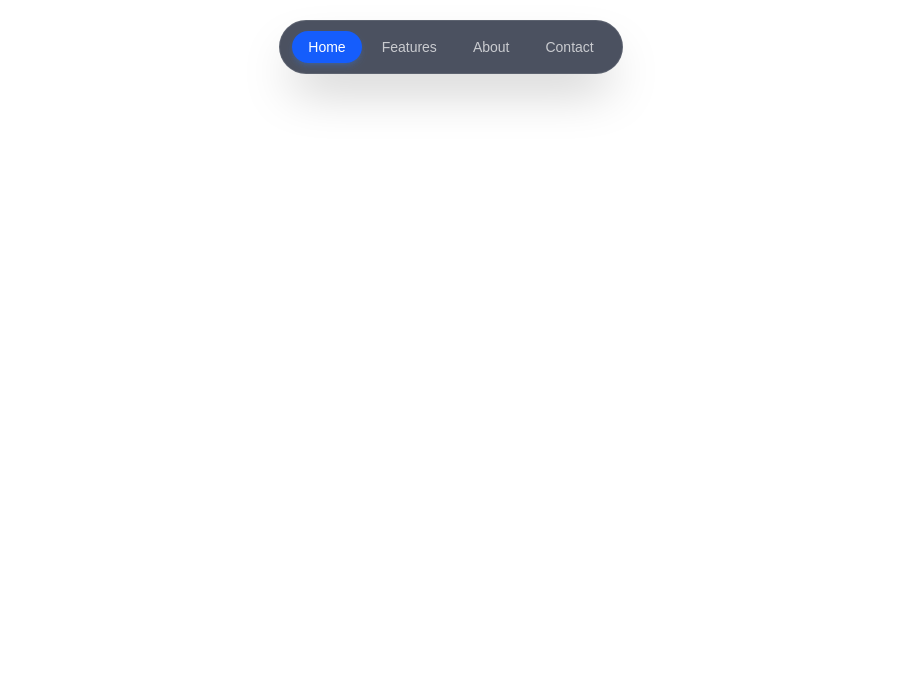
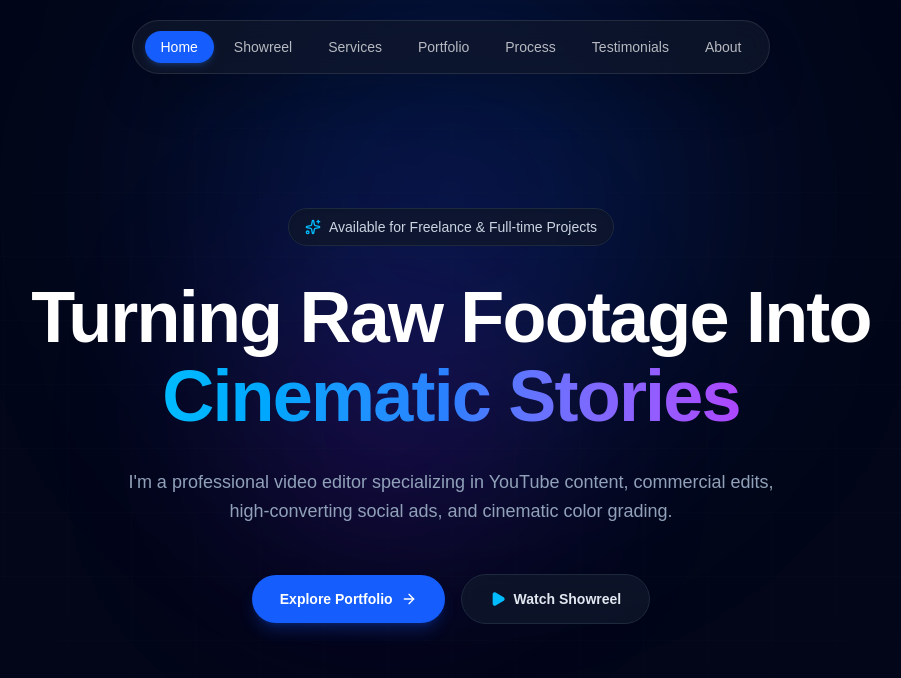
Before and after one commit to cipherWizard31/ezra-yidnekachew, a Next.js app: page / in a window 1280 px wide. Shown: the top 678 px of the page, without its empty margins (189-1090 px from the left). Built offline with nearby package versions, Linux system fonts and the light colour scheme; a web font is replaced by a local one.

Commit message:
Add Hero component and update Navbar with new sections

```diff
--- /dev/null
+++ b/app/components/Hero/page.tsx
@@ -0,0 +1,85 @@
+'use client';
+
+import { motion } from 'framer-motion';
+import { Play, ArrowRight, Sparkles } from 'lucide-react';
+
+export default function Hero() {
+  return (
+    <section
+      id="home"
+      className="relative min-h-screen flex items-center justify-center bg-slate-950 overflow-hidden pt-24 pb-16 px-6"
+    >
+      {/* Background Ambient Glows */}
+      <div className="absolute top-1/4 left-1/2 -translate-x-1/2 -translate-y-1/2 w-[500px] h-[500px] bg-blue-600/20 rounded-full blur-[120px] pointer-events-none" />
+      <div className="absolute top-1/3 left-1/3 w-[300px] h-[300px] bg-purple-600/15 rounded-full blur-[100px] pointer-events-none" />
+
+      {/* Background Grid Pattern */}
+      <div className="absolute inset-0 bg-[linear-gradient(to_right,#1e293b15_1px,transparent_1px),linear-gradient(to_bottom,#1e293b15_1px,transparent_1px)] bg-[size:4rem_4rem] [mask-image:radial-gradient(ellipse_60%_50%_at_50%_50%,#000_70%,transparent_100%)] pointer-events-none" />
+
+      <div className="relative max-w-5xl mx-auto text-center space-y-8 z-10">
+
+        {/* Availability Badge */}
+        <motion.div
+          initial={{ opacity: 0, y: 20 }}
+          animate={{ opacity: 1, y: 0 }}
+          transition={{ duration: 0.5 }}
+          className="inline-flex items-center gap-2 px-4 py-2 rounded-full bg-slate-900/80 border border-slate-800 backdrop-blur-md shadow-inner"
+        >
+          <Sparkles className="w-4 h-4 text-sky-400" />
+          <span className="text-xs sm:text-sm font-medium text-slate-300">
+            Available for Freelance & Full-time Projects
+          </span>
+        </motion.div>
+
+        {/* Headline */}
+        <motion.h1
+          initial={{ opacity: 0, y: 20 }}
+          animate={{ opacity: 1, y: 0 }}
+          transition={{ duration: 0.5, delay: 0.1 }}
+          className="text-4xl sm:text-6xl md:text-7xl font-extrabold tracking-tight text-white leading-[1.1]"
+        >
+          Turning Raw Footage Into{' '}
+          <span className="bg-clip-text text-transparent bg-gradient-to-r from-sky-400 via-blue-500 to-purple-500">
+            Cinematic Stories
+          </span>
+        </motion.h1>
+
+        {/* Subtitle */}
+        <motion.p
+          initial={{ opacity: 0, y: 20 }}
+          animate={{ opacity: 1, y: 0 }}
+          transition={{ duration: 0.5, delay: 0.2 }}
+          className="max-w-2xl mx-auto text-base sm:text-lg text-slate-400 leading-relaxed"
+        >
+          I'm a professional video editor specializing in YouTube content, commercial edits, high-converting social ads, and cinematic color grading.
+        </motion.p>
+
+        {/* Call to Actions */}
+        <motion.div
+          initial={{ opacity: 0, y: 20 }}
+          animate={{ opacity: 1, y: 0 }}
+          transition={{ duration: 0.5, delay: 0.3 }}
+          className="flex flex-col sm:flex-row items-center justify-center gap-4 pt-4"
+        >
+          {/* Primary CTA */}
+          <a
+            href="#portfolio"
+            className="w-full sm:w-auto inline-flex items-center justify-center gap-2 px-7 py-3.5 rounded-full bg-blue-600 hover:bg-blue-500 text-white font-semibold text-sm shadow-lg shadow-blue-600/25 transition-all duration-200 hover:-translate-y-0.5"
+          >
+            Explore Portfolio
+            <ArrowRight className="w-4 h-4" />
+          </a>
+
+          {/* Secondary CTA (Showreel Trigger) */}
+          <a
+            href="#showreel"
+            className="w-full sm:w-auto inline-flex items-center justify-center gap-2 px-7 py-3.5 rounded-full bg-slate-900/80 hover:bg-slate-800 border border-slate-800 text-slate-200 font-semibold text-sm backdrop-blur-md transition-all duration-200 hover:-translate-y-0.5"
+          >
+            <Play className="w-4 h-4 fill-current text-sky-400" />
+            Watch Showreel
+          </a>
+        </motion.div>
+      </div>
+    </section>
+  );
+}
--- a/app/components/Navbar/page.tsx
+++ b/app/components/Navbar/page.tsx
@@ -5,9 +5,12 @@ import Link from 'next/link';
 
 const navItems = [
   { label: 'Home', href: '#home' },
-  { label: 'Features', href: '#features' },
+  { label: 'Showreel', href: '#showreel' },
+  { label: 'Services', href: '#services' },
+  { label: 'Portfolio', href: '#portfolio' },
+  { label: 'Process', href: '#process' },
+  { label: 'Testimonials', href: '#testimonials' },
   { label: 'About', href: '#about' },
-  { label: 'Contact', href: '#contact' },
 ];
 
 export default function Navbar() {
--- a/app/page.tsx
+++ b/app/page.tsx
@@ -1,9 +1,11 @@
+import Hero from './components/Hero/page';
 import Navbar from './components/Navbar/page';
 
 export default function Home() {
   return (
     <div>
       <Navbar />
+      <Hero />
     </div>
   );
 }
```
